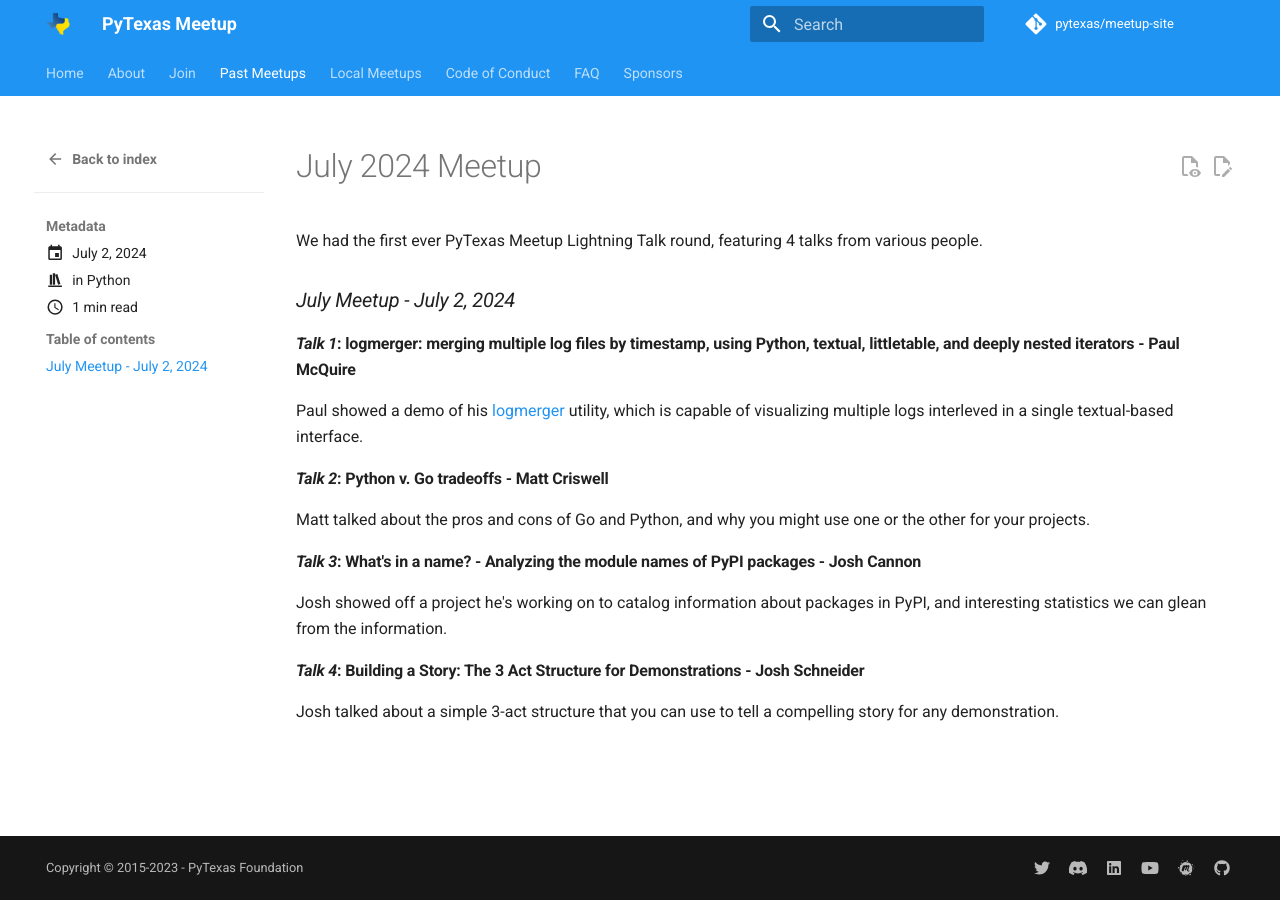
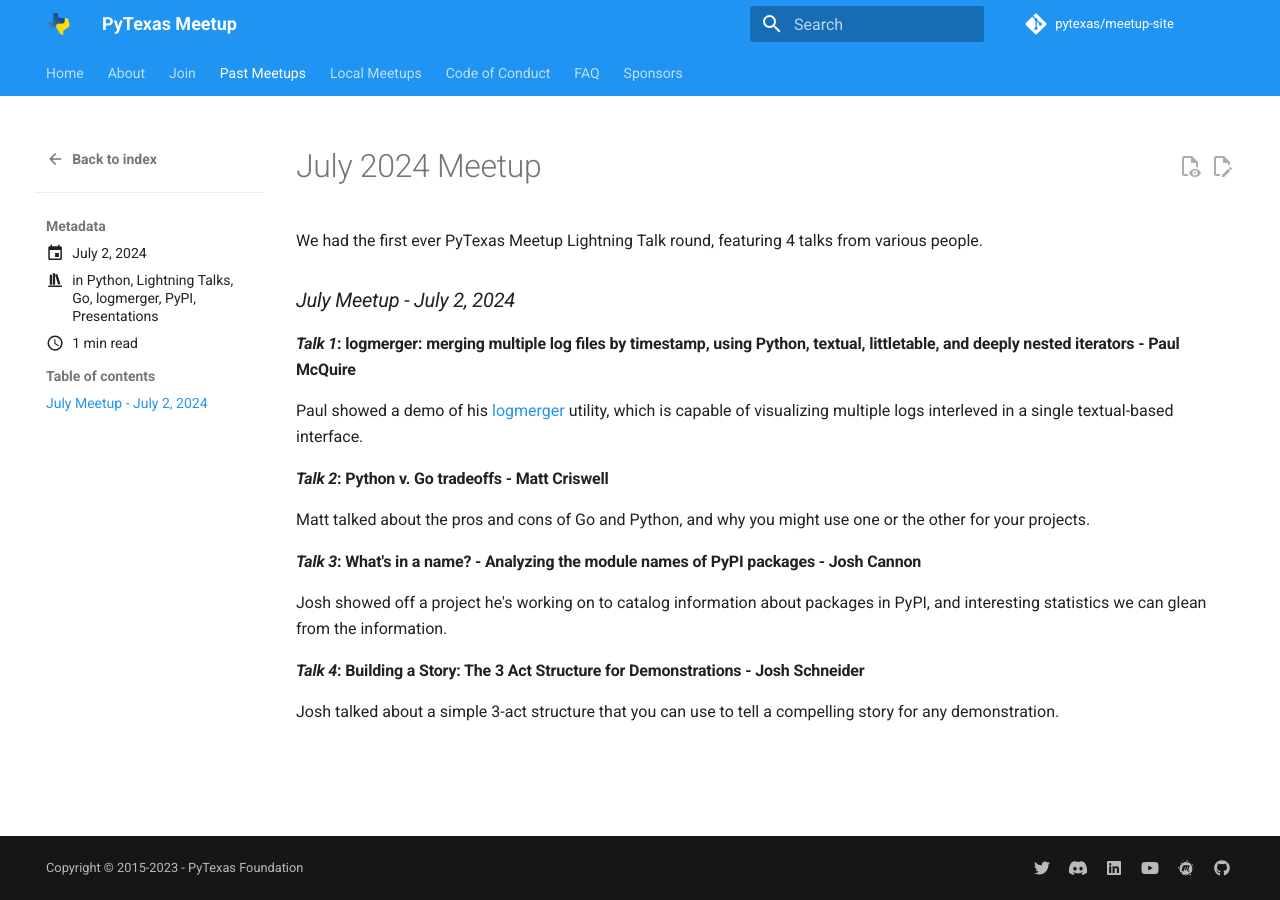
Before and after one commit to pytexas/meetup, an MkDocs documentation site: the page built from docs/past_meetups/posts/2024-07-02.md, in a window 1280 px wide. Built offline with MkDocs 1.6.1 and Material for MkDocs 9.7.7, drawn with Linux system fonts in a browser that asks for light colours; comment, search, counter and statistics services are not loaded.

Commit message:
Added more categories.

```diff
--- a/docs/past_meetups/posts/2024-07-02.md
+++ b/docs/past_meetups/posts/2024-07-02.md
@@ -2,6 +2,12 @@
 date: 2024-07-02
 categories:
     - Python
+    - Lightning Talks
+    - Python
+    - Go
+    - logmerger
+    - PyPI
+    - Presentations
 ---
 
 # July 2024 Meetup
```
Also changed, not shown: docs/past_meetups/posts/2024-06-04.md (+3 -1 lines), docs/past_meetups/posts/2024-08-06.md (+1 -0 lines), docs/past_meetups/posts/2024-09-03.md (+1 -0 lines).
